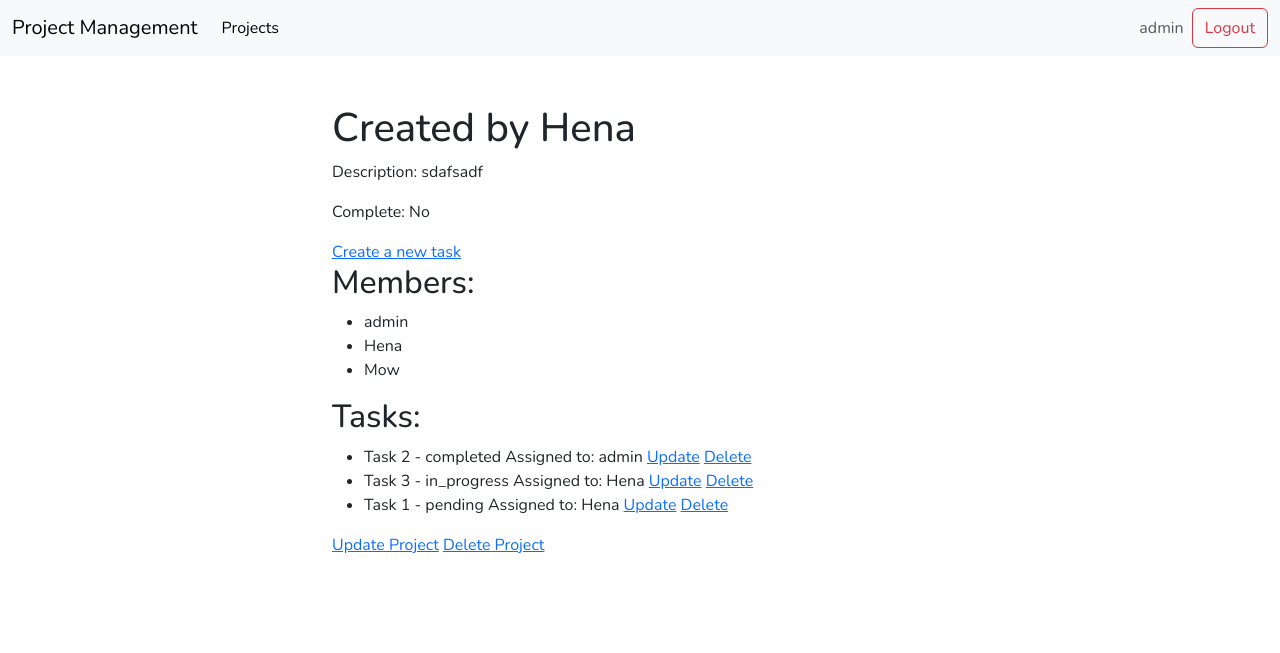
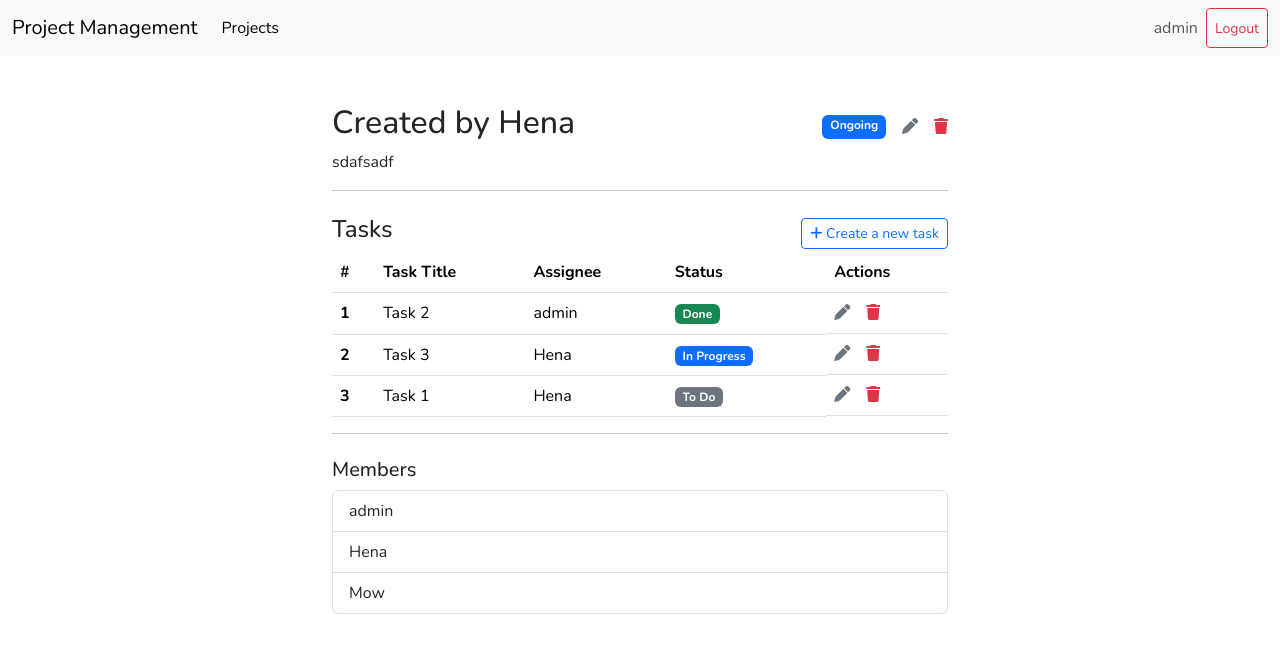
Before and after one commit to CipherGirl/project-management, a Django app: page /project/5/ in a window 1280 px wide. Shown: the top 653 px of the page. Run offline with Django 5.2, Linux system fonts and the light colour scheme; a user stored in the database is signed in; data comes from the database, SQL or seed files in the repository; both versions use the stored data as it was after the commit; some libraries are stand-ins or nearby versions.

Commit message:
Style update for project details

```diff
--- a/projects/templates/projects/navigation.html
+++ b/projects/templates/projects/navigation.html
@@ -22,7 +22,7 @@
         <form action="{% url 'logout' %}" method="post" class="d-flex">
           <span class="navbar-text me-2">{{ user.username }}</span>
           {% csrf_token %}
-          <button type="submit" class="btn btn-outline-danger">Logout</button>
+          <button type="submit" class="btn btn-outline-danger btn-sm">Logout</button>
         </form>
       {% else %}
         {% if current_view == 'login' %}
--- a/projects/templates/projects/project_detail.html
+++ b/projects/templates/projects/project_detail.html
@@ -1,36 +1,93 @@
 {% extends "projects/main.html" %}
 {% block content %}
-  <h1>{{ project.title }}</h1>
-  <p>Description: {{ project.description }}</p>
-  <p>
-    Complete:
+  <div class="d-flex justify-content-between align-items-center">
+    <h2>{{ project.title }}</h2>
+    <div class="d-flex gap-3">
       {% if project.complete %}
-      Yes
+        <span class="badge bg-success">Completed</span>
       {% else %}
-      No
+        <span class="badge bg-primary">Ongoing</span>
       {% endif %}
-  </p>
-  <a href="{% url 'task_create' project.pk %}">Create a new task</a>
-  <h2>Members:</h2>
-  <ul>
+      <a href="{% url 'project_update' project.pk %}"
+         title="Delete"
+         data-toggle="tooltip"
+         class="text-secondary">
+        <i class="fa-solid fa-pen"></i></a>
+      <a href="{% url 'project_delete' project.pk %}"
+         title="Delete"
+         data-toggle="tooltip"
+         class="text-danger">
+        <i class="fa-solid fa-trash"></i>
+      </a>
+    </div>
+  </div>
+  <p>{{ project.description }}</p>
+  <hr>
+  <div class="my-4">
+    <div class="d-flex justify-content-between align-items-center">
+      <h4>Tasks</h4>
+      <a class="btn btn-outline-primary btn-sm"
+         href="{% url 'task_create' project.pk %}">
+        <i class="fa-solid fa-plus"></i> Create a new task
+      </a>
+    </div>
+    {% if tasks %}
+      <table class="table">
+        <thead>
+          <tr>
+            <th scope="col">#</th>
+            <th scope="col">Task Title</th>
+            <th scope="col">Assignee</th>
+            <th scope="col">Status</th>
+            <th scope="col">Actions</th>
+          </tr>
+        </thead>
+        <tbody>
+          {% for task in tasks %}
+            <tr>
+              <th scope="row">{{ forloop.counter }}</th>
+              <td>{{ task.title }}</td>
+              <td>{{ task.assigned_to }}</td>
+              <td>
+                {% if task.status == 'pending' %}
+                  <span class="badge bg-secondary">To Do</span>
+                {% elif task.status == 'in_progress' %}
+                  <span class="badge bg-primary">In Progress</span>
+                {% else %}
+                  <span class="badge bg-success">Done</span>
+                {% endif %}
+              </td>
+              <td class="d-flex gap-3">
+                <a href="{% url 'task_update' project.pk task.pk %}"
+                   title="Update"
+                   data-toggle="tooltip"
+                   class="text-secondary">
+                  <i class="fa-solid fa-pen"></i>
+                </a>
+                <a href="{% url 'task_delete' project.pk task.pk %}"
+                   title="Delete"
+                   data-toggle="tooltip"
+                   class="text-danger">
+                  <i class="fa-solid fa-trash"></i>
+                </a>
+              </td>
+            </tr>
+          {% endfor %}
+        </tbody>
+      </table>
+    {% else %}
+      <p>There's no tasks in this project</p>
+    {% endif %}
+    <hr>
+  </div>
+  <div>
+    <h5>Members</h5>
+    <ul class="list-group">
       {% for member in project.members.all %}
-      <li>{{ member.username }}</li>
+        <li class="list-group-item">{{ member.username }}</li>
       {% empty %}
         <li>No members for this project.</li>
       {% endfor %}
     </ul>
-  <h2>Tasks:</h2>
-  <ul>
-    {% for task in tasks %}
-      <li>
-        {{ task.title }} - {{ task.status }} Assigned to: {{ task.assigned_to }}
-        <a href="{% url 'task_update' project.pk task.pk %}">Update</a>
-        <a href="{% url 'task_delete' project.pk task.pk %}">Delete</a>
-      </li>
-    {% empty %}
-      <li>No tasks for this project.</li>
-    {% endfor %}
-  </ul>
-  <a href="{% url 'project_update' project.pk %}">Update Project</a>
-  <a href="{% url 'project_delete' project.pk %}">Delete Project</a>
+  </div>
 {% endblock content %}
--- a/projects/views.py
+++ b/projects/views.py
@@ -266,5 +266,12 @@ class TaskDelete(LoginRequiredMixin, DeleteView):
             raise PermissionDenied
         return task
 
+    def get_context_data(self, **kwargs):
+        context = super().get_context_data(**kwargs)
+        task = self.get_object()
+        project = task.project
+        context["project"] = project
+        return context
+
     def get_success_url(self):
         return reverse_lazy("project_detail", kwargs={"pk": self.object.project.id})
```
Also changed, not shown: projects/templates/projects/project_list.html (+30 -16 lines), projects/templates/tasks/task_confirm_delete.html (+8 -7 lines), db.sqlite3. Lines whose indentation alone changed are shown as unchanged.
